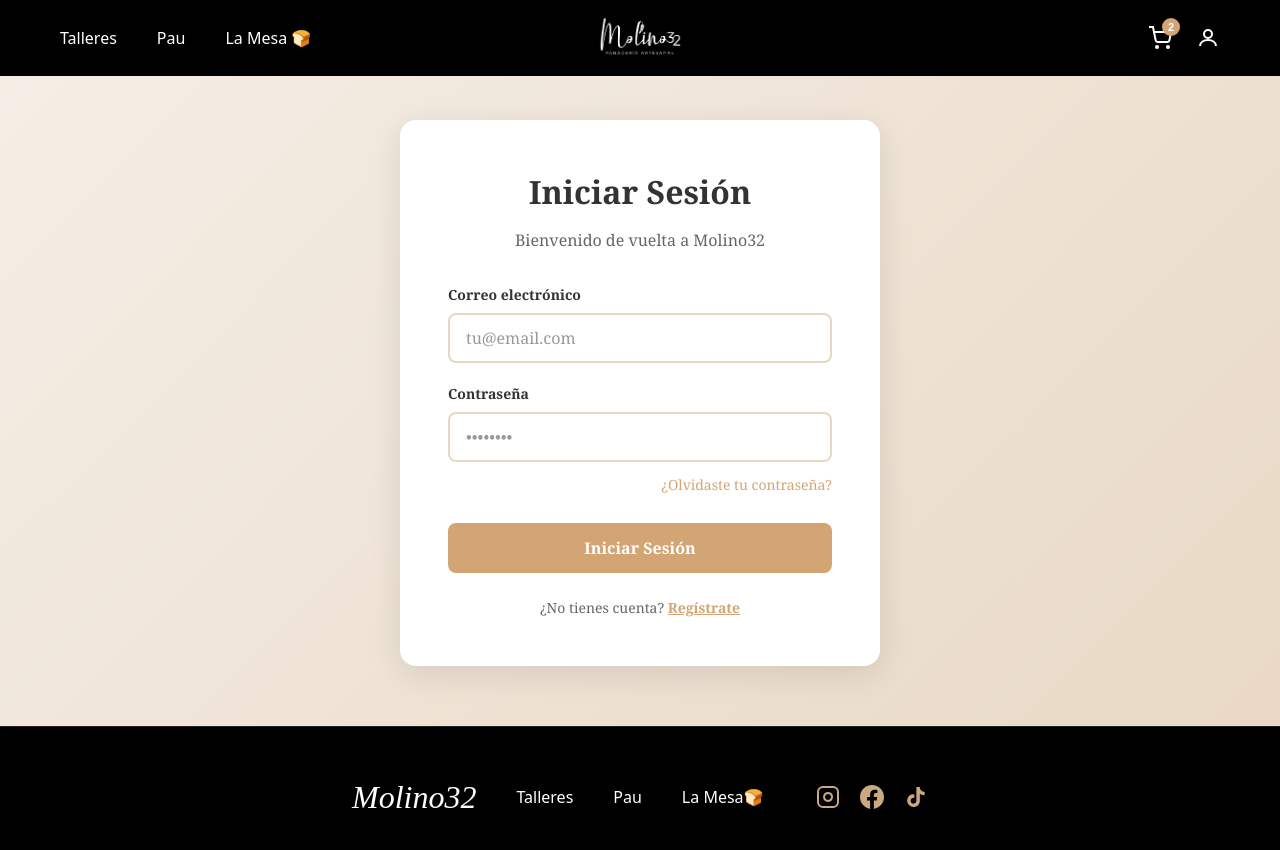
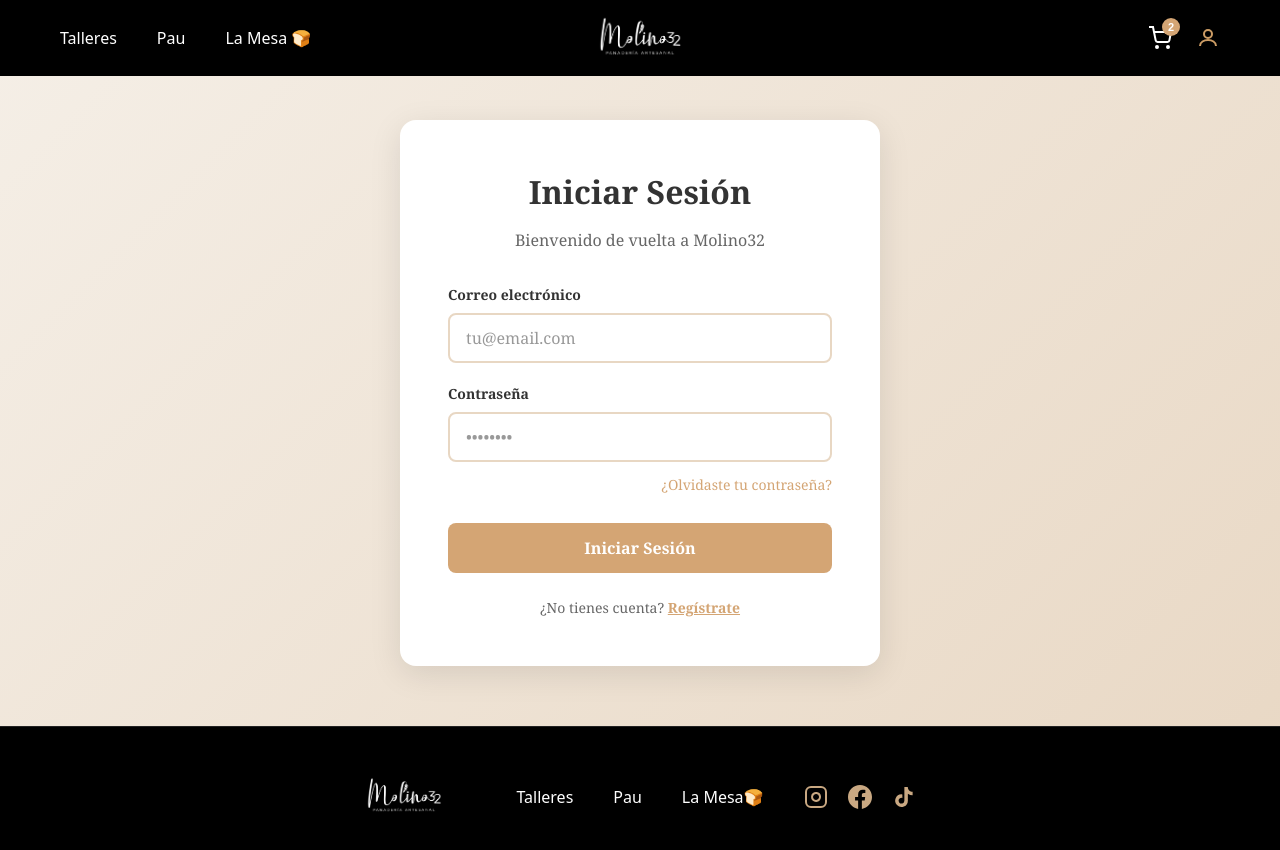
Before and after one commit to SrRusian/M32, a React (Vite) app: page /cuenta in a window 1280 px wide. Shown: the top 850 px of the page. Built offline with nearby package versions, Linux system fonts and the light colour scheme.

Commit message:
navbar & footer minor fixes

```diff
--- a/src/components/layout/Footer.css
+++ b/src/components/layout/Footer.css
@@ -19,8 +19,8 @@
     gap: calc(40px * (100vw / 1280));
   }
 
-  .footer-logo {
-    font-size: calc(32px * (100vw / 1280));
+  .footer-logo-image {
+    height: calc(45px * (100vw / 1280));
   }
 
   .footer-nav {
@@ -57,19 +57,18 @@
 
 .footer-logo-link {
   text-decoration: none;
+  display: flex;
+  align-items: center;
 }
 
-.footer-logo {
-  color: #fff;
-  font-size: 32px;
-  font-family: "Brush Script MT", cursive;
-  font-weight: 400;
-  font-style: italic;
-  margin: 0;
+.footer-logo-image {
+  height: 45px;
+  width: auto;
+  object-fit: contain;
   transition: opacity 0.3s ease;
 }
 
-.footer-logo-link:hover .footer-logo {
+.footer-logo-link:hover .footer-logo-image {
   opacity: 0.7;
 }
 
@@ -89,10 +88,25 @@
   font-size: 16px;
   font-weight: 400;
   transition: opacity 0.3s ease;
+  position: relative;
 }
 
 .footer-nav a:hover {
   opacity: 0.7;
+}
+
+.footer-nav a.active {
+  color: #c9a882;
+}
+
+.footer-nav a.active::after {
+  content: "";
+  position: absolute;
+  bottom: -4px;
+  left: 0;
+  width: 100%;
+  height: 1px;
+  background-color: #c9a882;
 }
 
 /* Socials derecha */
@@ -154,8 +168,8 @@
     padding: 30px 20px;
   }
 
-  .footer-logo {
-    font-size: 28px;
+  .footer-logo-image {
+    height: 38px;
   }
 
   .footer-nav a {
--- a/src/components/layout/Footer.jsx
+++ b/src/components/layout/Footer.jsx
@@ -1,4 +1,5 @@
-import { Link } from 'react-router-dom'
+import { Link, NavLink } from 'react-router-dom'
+import logoImg from '../../assets/logo/Brand-logo-03.png'
 import './Footer.css'
 
 function Footer() {
@@ -7,15 +8,15 @@
       <div className="footer-content">
         <div className="footer-left">
           <Link to="/" className="footer-logo-link">
-            <h2 className="footer-logo">Molino32</h2>
+            <img src={logoImg} alt="Molino32" className="footer-logo-image" />
           </Link>
         </div>
 
         <div className="footer-center">
           <nav className="footer-nav">
-            <Link to="/talleres">Talleres</Link>
-            <Link to="/pau">Pau</Link>
-            <Link to="/la-mesa">La Mesa🍞</Link>
+            <NavLink to="/talleres">Talleres</NavLink>
+            <NavLink to="/pau">Pau</NavLink>
+            <NavLink to="/la-mesa">La Mesa🍞</NavLink>
           </nav>
         </div>
 
--- a/src/components/layout/Navbar.css
+++ b/src/components/layout/Navbar.css
@@ -105,6 +105,14 @@
   width: 100%;
 }
 
+.navbar-left a.active {
+  color: rgb(205, 157, 101);
+}
+
+.navbar-left a.active::after {
+  width: 100%;
+}
+
 .navbar-center {
   justify-self: center;
 }
@@ -149,6 +157,10 @@
   transform: scale(1.1);
 }
 
+.navbar-right .icon-link.active {
+  color: rgb(205, 157, 101);
+}
+
 .cart-badge {
   position: absolute;
   top: -8px;
--- a/src/components/layout/Navbar.jsx
+++ b/src/components/layout/Navbar.jsx
@@ -1,4 +1,4 @@
-import { Link } from 'react-router-dom'
+import { Link, NavLink } from 'react-router-dom'
 import { useCart } from '../../context/CartContext'
 import logoImg from '../../assets/logo/Brand-logo-03.png'
 import './Navbar.css'
@@ -9,9 +9,9 @@
   return (
     <nav className="navbar">
       <div className="navbar-left">
-        <Link to="/talleres">Talleres</Link>
-        <Link to="/pau">Pau</Link>
-        <Link to="/la-mesa">La Mesa 🍞</Link>
+        <NavLink to="/talleres">Talleres</NavLink>
+        <NavLink to="/pau">Pau</NavLink>
+        <NavLink to="/la-mesa">La Mesa 🍞</NavLink>
       </div>
 
       <div className="navbar-center">
@@ -29,12 +29,12 @@
           </svg>
           {itemCount > 0 && <span className="cart-badge">{itemCount}</span>}
         </button>
-        <Link to="/cuenta" className="icon-link">
+        <NavLink to="/cuenta" className="icon-link">
           <svg width="24" height="24" viewBox="0 0 24 24" fill="none" stroke="currentColor" strokeWidth="2">
             <circle cx="12" cy="8" r="4"/>
             <path d="M4 20c0-4 4-6 8-6s8 2 8 6"/>
           </svg>
-        </Link>
+        </NavLink>
       </div>
     </nav>
   )
```
